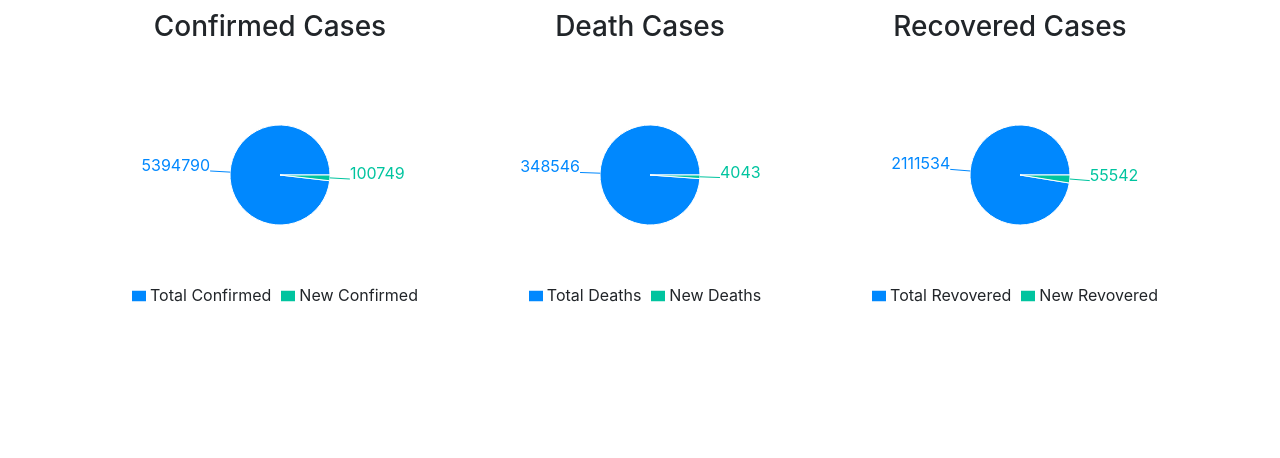
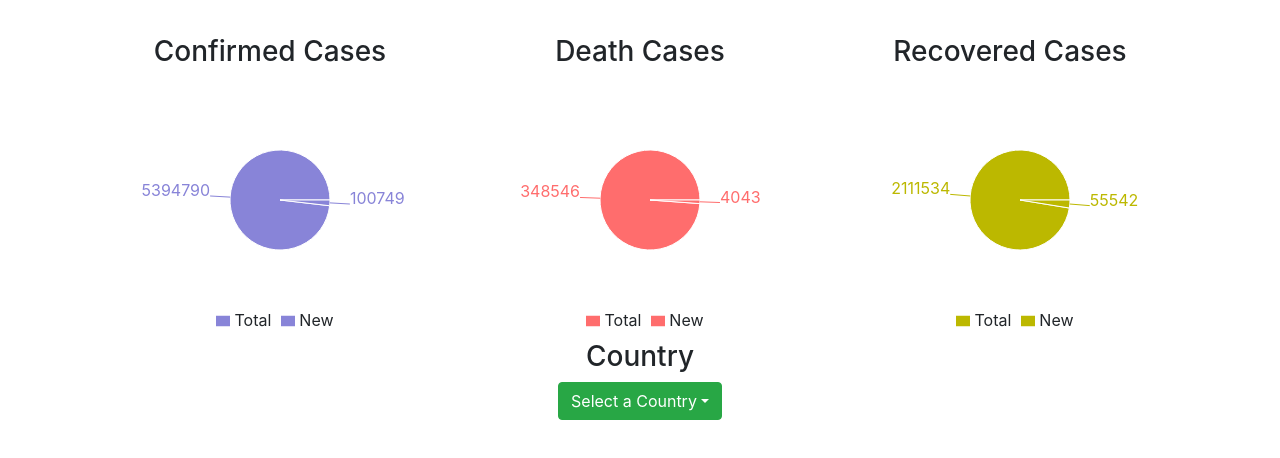
Before and after one commit to fhillipgcastillo/visualize-codiv-spead, a React (Create React App) app: page / in a window 1280 px wide. Shown: the top 458 px of the page. Built offline with nearby package versions, Linux system fonts and the light colour scheme.

Commit message:
Show country and add dropdown to sellect which to visualized

```diff
--- a/src/components/CountriesDropDown.js
+++ b/src/components/CountriesDropDown.js
@@ -1,21 +1,25 @@
 import React from "react";
 import { Dropdown } from "react-bootstrap/";
 
-
-export default function CountriesDropDown (props) {
+export default function CountriesDropDown({ countries = [], onSelect = null }) {
   return (
-    <Dropdown>
+    <Dropdown onSelect={onSelect}>
       <Dropdown.Toggle variant="success" id="dropdown-basic">
         Select a Country
       </Dropdown.Toggle>
 
       <Dropdown.Menu>
-        {
-          props.countries !== undefined && props.countries.length > 0
-        ? props.countries.map(country => (<Dropdown.Item href="#/action-1" key={country.CountryCode}>{country.Country}</Dropdown.Item>))
-          : null
-        }
+        { countries.length > 0
+          ? countries.map((country) => (
+              <Dropdown.Item
+                key={country.CountryCode}
+                eventKey={country.Slug}
+              >
+                {country.Country}
+              </Dropdown.Item>
+            ))
+          : null}
       </Dropdown.Menu>
     </Dropdown>
   );
-};
+}
--- a/src/components/CustomPieChart.js
+++ b/src/components/CustomPieChart.js
@@ -54,7 +54,7 @@ export default function CustomPieChart({
         label
       >
         {data.map((entry, index) => (
-          <Cell key={`cell-${index}`} fill={COLORS[index % COLORS.length]} />
+          <Cell key={`cell-${index}`} fill={fill} />
         ))}
       </Pie>
     </WithResponsivePieChart>
--- a/src/views/Main.js
+++ b/src/views/Main.js
@@ -1,18 +1,8 @@
 import React from "react";
-import {
-  LineChart,
-  Line,
-  CartesianGrid,
-  XAxis,
-  YAxis,
-  Tooltip,
-  Legend,
-  ResponsiveContainer,
-} from "recharts";
-import { getData, setFromData, getAllCountries, getSummary } from "../tools/api";
-import {Container} from 'react-bootstrap';
-import CountriesDropDown from '../components/CountriesDropDown';
+import { Container } from 'react-bootstrap';
+import { getSummary, setFromData } from "../tools/api";
 import SummaryGlobalChart from './SummaryGlobalChart';
+import SummaryByCounrtries from "./SummaryByCounrtries";
 
 
 export default function Main(props) {
@@ -36,6 +26,7 @@ export default function Main(props) {
   return (
     <Container className="App" fluid="sm" >
       <SummaryGlobalChart global={summary.Global} />
+      <SummaryByCounrtries countries={summary.Countries} />
     </Container>
   );
 }
--- /dev/null
+++ b/src/views/SummaryByCounrtries.js
@@ -0,0 +1,37 @@
+import React from "react";
+import Title from "../components/Title";
+import SummaryGlobalChart from "./SummaryGlobalChart";
+import {Row, Col} from "react-bootstrap"
+import CountriesDropDown from "../components/CountriesDropDown"
+
+export default function SummaryByCounrtries(props) {
+  const [country, setCountry ] = React.useState();
+  const mappedCountries = props.countries.map(c => ({CountryCode:c.CountryCode, Country: c.Country, Slug: c.Slug}));
+  const handleCountrySelect = (slug) => {
+    console.log(slug);
+    setCountry(props.countries.find(c => c.Slug === slug))
+  };
+
+  return (
+    <Row>
+      <Col sm={12}>
+        <Title>Country</Title>
+        <CountriesDropDown countries={mappedCountries} onSelect={handleCountrySelect}/>
+      </Col>
+      <Col sm={12}>
+        {country && (
+          <>
+          <Title>{country.Country}</Title>
+          <SummaryGlobalChart global={country} />
+        </>
+        )}
+      </Col>
+      {/* {props.countries.map((c) => (
+        <>
+          <Title>{c.Country}</Title>
+          <SummaryGlobalChart global={c} />
+        </>
+      ))} */}
+    </Row>
+  );
+}
--- a/src/views/SummaryGlobalChart.js
+++ b/src/views/SummaryGlobalChart.js
@@ -4,39 +4,38 @@ import CustomPieChart from "../components/CustomPieChart";
 import Title from "../components/Title";
 
 export default function SummaryGlobalChart({ global }) {
-  console.log("global", global);
   const confirmed = [
     {
-      name: "Total Confirmed",
+      name: "Total",
       value: global.TotalConfirmed,
     },
     {
-      name: "New Confirmed",
+      name: "New",
       value: global.NewConfirmed,
     },
   ];
   const deaths = [
     {
-      name: "Total Deaths",
+      name: "Total",
       value: global.TotalDeaths,
     },
     {
-      name: "New Deaths",
+      name: "New",
       value: global.NewDeaths,
     },
   ];
   const recovered = [
     {
-      name: "Total Revovered",
+      name: "Total",
       value: global.TotalRecovered,
     },
     {
-      name: "New Revovered",
+      name: "New",
       value: global.NewRecovered,
     },
   ];
   return (
-    <Container>
+    <Container style={{margin: "25px auto"}}>
       <Row>
         <Col sm={12} lg={4} style={{ height: 250, marginTop: 10, marginBottom: 30 }}>
           <Title>Confirmed Cases</Title>
```
Also changed, not shown: 1 other file (tests, documents, lock files or other folders).
